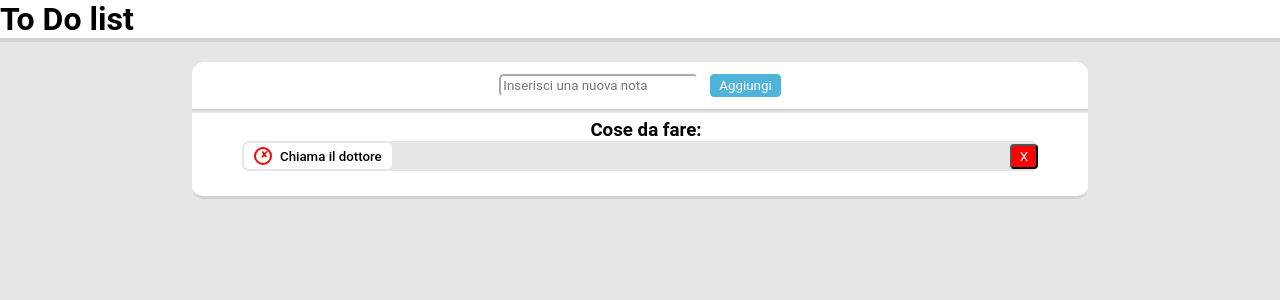
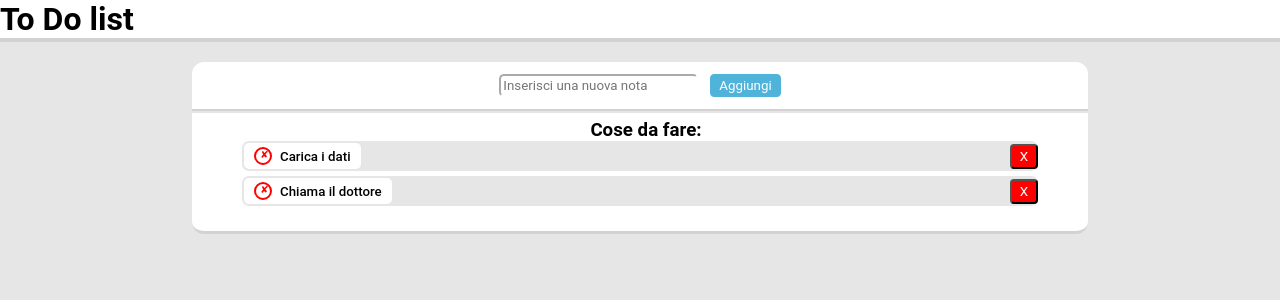
Before and after one commit to Leppo84/todo-list-react, a React (Create React App) app: page / in a window 1280 px wide. Shown: the top 300 px of the page. Built offline with nearby package versions, Linux system fonts and the light colour scheme.

Commit message:
adding task added

```diff
--- a/src/App.tsx
+++ b/src/App.tsx
@@ -3,6 +3,7 @@ import { useAppDispatch, useAppSelector}  from './app/hooks'
 import { addedTask } from './features/task-slice'
 import './App.css';
 import './css/style-temp.css'
+import { useSelector } from 'react-redux';
 
 
 const deleteRow = () => {
@@ -14,13 +15,14 @@ const deleteRow = () => {
   function App() {
 
     const taskText = useAppSelector((state) => state.taskManager[1].content)
+    const tasks = useAppSelector(state => state.taskManager);
 
     const dispatch = useAppDispatch();
 
     function AddTask () {
       dispatch(addedTask());
-      // return (
-      // console.log('Task Added'))
+      return (
+      console.log('Task Added'))
     }
 
     return (
@@ -40,14 +42,16 @@ const deleteRow = () => {
           </section>
           <section className="board tasks">
               <div>
-                {/* <div className="arrow"></div> */}
                 <h3>Cose da fare:</h3>
-                <div className="line" key="">
+                {tasks.map(task =>
+                <div className="line" key={task.taskId}>
+
                     <div className="X">
-                      <h5 className="todo">{taskText}</h5>
+                      <h5 className="todo">{task.content}</h5>
                     </div>
                     <button onClick={deleteRow}> X </button>
                 </div>
+                )}
               </div>
           </section>
       </main>
--- a/src/features/task-slice.ts
+++ b/src/features/task-slice.ts
@@ -1,5 +1,6 @@
 // ducks pattern
 import { createSlice, PayloadAction } from "@reduxjs/toolkit";
+import { useAppSelector } from "../app/hooks";
 
 interface Task {
   taskId: number;
@@ -7,15 +8,6 @@ interface Task {
   content: string;
 };
 
-const newId = 2;
-const ifcompleted = false;
-const addingContent = "Nuovo Todo"
-
-const newTask: Task = {
-  taskId: newId,
-  completed: ifcompleted,
-  content: addingContent
-}
 
 export const taskSlice = createSlice({
   name: 'taskManager',
@@ -31,14 +23,24 @@ export const taskSlice = createSlice({
     },
   ],
   reducers: {
+    // getTask
+    listedTask(state) {
+      return state
+    },
     // addTask
     addedTask(state) {
-      state = [...state, newTask]
+      let counter = state.length
+      const newId = counter;
+      const ifcompleted = false;
+      const addingContent = "Nuovo Todo"
+      const newTask: Task = {
+        taskId: newId,
+        completed: ifcompleted,
+        content: addingContent
+      }
+      state = [...state, newTask];
+      return state
     },
-    // getTask
-    // listedTask(state) {
-    //   return state
-    // },
     // modifyTask
     // updatedTask(state) {
       //   return state
@@ -52,5 +54,5 @@ export const taskSlice = createSlice({
 });
 // console.log("userAdded");
 
-export const { addedTask } = taskSlice.actions
+export const { addedTask, listedTask } = taskSlice.actions
 export default taskSlice.reducer
```
Lines whose indentation alone changed are shown as unchanged.
